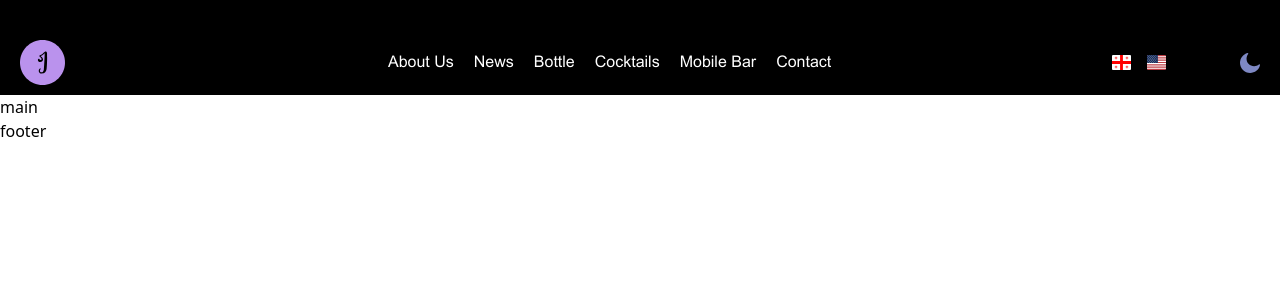
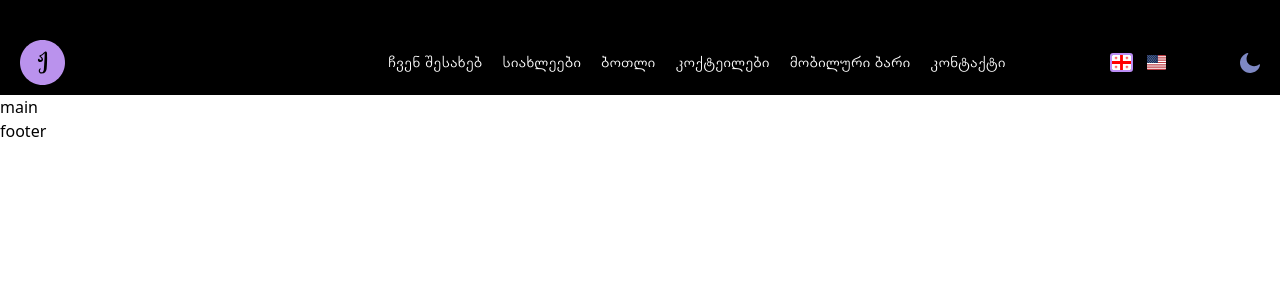
Before and after one commit to DavitDvalashvili/zhuzhuna-wine, a React (Vite) app: page / in a window 1280 px wide. Shown: the top 300 px of the page. Built offline with nearby package versions, Linux system fonts and the light colour scheme; no server answers; a web font is replaced by a local one.

Commit message:
ft: complete header UI

```diff
--- a/src/Layout/Header.jsx
+++ b/src/Layout/Header.jsx
@@ -12,9 +12,9 @@ const Header = () => {
   console.log(width);
 
   return (
-    <header className="bg-backgroundColor-dark-backgroundCol px-[20px] pt-[40px] pb-[10px] flex items-center gap-[15px] relative ">
+    <header className="bg-backgroundColor-dark-backgroundCol px-[20px] pt-[40px] pb-[10px] flex items-center gap-[15px] relative xl:px-[72px]  xl:py-[11px]">
       <img className="w-[45px] h-[45px] mr-auto" src={logo} alt="logo" />
-      {showNav || (width >= 1024 && <NavBar />)}
+      {showNav || width > 1024 ? <NavBar /> : ""}
       <div className="text-color-primary text-[24px] mr-[42px] ">
         {width < 1024 && (
           <button
--- a/src/components/header/NavBar.jsx
+++ b/src/components/header/NavBar.jsx
@@ -6,7 +6,7 @@ const NavBar = () => {
 
   return (
     <nav className="px-[10px] py-[16px] bg-buttonColor-primary absolute top-[85px] right-[32px] w-[156px] text-color-primary font-arialgeo lg:static lg:p-0 lg:w-[780px] lg:flex lg:bg-transparent ">
-      <ul className="flex flex-col gap-[20px] text-[16px]  items-center xl:gap-[40px]  lg:flex-row lg:mr-auto">
+      <ul className="flex flex-col gap-[20px] text-[16px]  items-center xl:gap-[40px]  lg:flex-row lg:mr-auto xl:ml-[-222px]">
         <li className="leading-[18px] cursor-pointer">
           {language === "GE" ? "ჩვენ შესახებ" : "About Us"}
         </li>
@@ -26,7 +26,6 @@ const NavBar = () => {
           {language === "GE" ? "კონტაქტი" : "Contact"}
         </li>
       </ul>
-
       <LanguageSwitcher />
     </nav>
   );
--- a/src/components/header/ThemeSwitcher.jsx
+++ b/src/components/header/ThemeSwitcher.jsx
@@ -18,7 +18,7 @@ const ThemeSwitcher = () => {
   return (
     <div onClick={toggleDarkMode}>
       <img
-        className="w-[20px] h-[20px]"
+        className="w-[20px] h-[20px] cursor-pointer"
         src={darkMode ? sun : moon}
         alt="light and light"
       />
--- a/src/context/languageContext.jsx
+++ b/src/context/languageContext.jsx
@@ -6,7 +6,7 @@ const LanguageContext = createContext();
 
 export const LanguageProvider = ({ children }) => {
   const country = useCountry();
-  const [language, setLanguage] = useState(null);
+  const [language, setLanguage] = useState("GE");
 
   useEffect(() => {
     if (country.country === "GE") {
```
